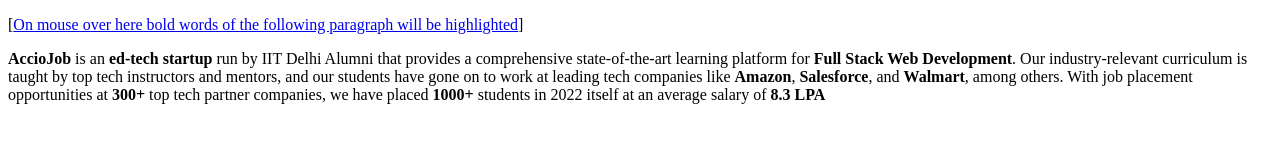
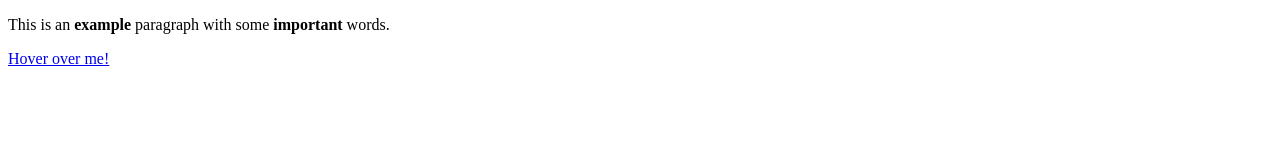
Before and after one commit to acciojob/bold-highlighter-Prince-1562, a website: page main.html in a window 1280 px wide. Drawn offline with Linux system fonts and the light colour scheme.

Commit message:
created a submission

```diff
--- a/main.html
+++ b/main.html
@@ -1,20 +1,16 @@
 <!DOCTYPE html>
+<html lang="en">
+<head>
+    <meta charset="UTF-8">
+    <meta name="viewport" content="width=device-width, initial-scale=1.0">
+    <title>Bold Highlighter</title>
+</head>
+<body>
+    <p>
+        This is an <strong>example</strong> paragraph with some <strong>important</strong> words.
+    </p>
+    <a href="#" onmouseover="highlight()" onmouseout="return_normal()">Hover over me!</a>
 
-<html>
-
-<head>
-	<meta charset="UTF-8">
-	<title>Get And Style All Tags</title>
-	<link rel="stylesheet" href="styles.css">
-</head>
-
-<body>
-  	<p>[<a href="#" onMouseOver="highlight()" onMouseOut="return_normal()">On mouse over here bold words of the following paragraph will be highlighted</a>]</p>
-	<p><strong>AccioJob</strong> is an <strong>ed-tech startup</strong> run by IIT Delhi Alumni that provides a comprehensive state-of-the-art learning platform for <strong>Full Stack Web Development</strong>. Our industry-relevant curriculum is taught by top tech instructors and mentors, and our students have gone on to work at leading tech companies like <strong>Amazon</strong>, <strong>Salesforce</strong>, and <strong>Walmart</strong>, among others. With job placement opportunities at <strong>300+</strong> top tech partner companies, we have placed <strong>1000+</strong> students in 2022 itself at an average salary of <strong>8.3 LPA</strong></p>
-
-    <script type="text/javascript" src="./script.js">
-</script>
-
+    <script src="script.js"></script>
 </body>
-
 </html>
--- a/script.js
+++ b/script.js
@@ -1,12 +1,15 @@
+// script.js
+
 function highlight() {
-    //Write your code here
-
-
+  const boldWords = document.querySelectorAll('strong');
+  boldWords.forEach(word => {
+    word.style.color = 'rgb(0, 128, 0)';
+  });
 }
 
-
 function return_normal() {
-    //Write your code here
-
-
+  const boldWords = document.querySelectorAll('strong');
+  boldWords.forEach(word => {
+    word.style.color = 'rgb(0, 0, 0)';
+  });
 }
```
